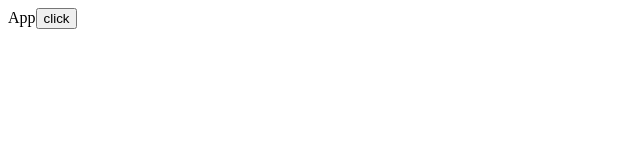
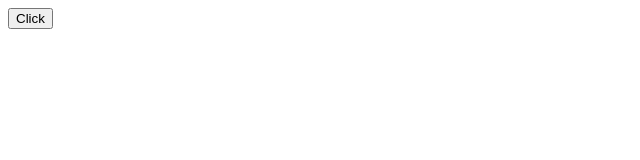
Before and after one commit to GajananBodhankar/reactjs_vite, a React app: page / in a window 1280 px wide. Shown: the top 160 px of the page, without its empty margins (0-640 px from the left). Built offline with nearby package versions, Linux system fonts and the light colour scheme; the HTML template or start-up script is replaced by a standard one.

Commit message:
done with usePrevious

```diff
--- a/src/App.tsx
+++ b/src/App.tsx
@@ -57,6 +57,7 @@ import ImperativeParent from "./useImperativeHandle/ImperativeParent";
 import Unstable from "./unstable_batchedUpdates/Unstable";
 import Page from "./Classnames/Page";
 import { useTimeout } from "./useTimeout/useTimeout";
+import usePrevious from "./hooks/usePrevious";
 
 export function useHover<T extends HTMLElement>(): [Ref<T>, boolean] {
   const [hovered, setHovered] = useState(false);
@@ -113,12 +114,21 @@ function useCallbackCustom(this: any, cb: () => void, args: Readonly<{}>[]) {
 }
 
 function App() {
-  const timer = useTimeout(()=>console.log("first"),3000);
-  console.log(timer)
-  const [count,set]=useState(0)
-  return <div>App
-    <button onClick={()=>set(10)}>click</button>
-  </div>;
+  // const timer = useTimeout(()=>console.log("first"),3000);
+  // console.log(timer)
+  // const [count,set]=useState(0)
+  // return <div>App
+  //   <button onClick={()=>set(10)}>click</button>
+  // </div>;
+  const [c, s] = useState(0);
+  const prev = usePrevious(c);
+  console.log("firstprev", prev);
+  return (
+    <div>
+      {prev}
+      <button onClick={() => s(c + 1)}>Click</button>
+    </div>
+  );
 }
 
 export default App;
--- a/src/hooks/usePrevious.tsx
+++ b/src/hooks/usePrevious.tsx
@@ -0,0 +1,10 @@
+import React, { useEffect, useRef } from "react";
+
+function usePrevious(value) {
+  const ref = useRef();
+  useEffect(() => {ref.current = value}, [value]);
+  console.log("firstref", ref.current);
+  return ref.current;
+}
+
+export default usePrevious;
```
